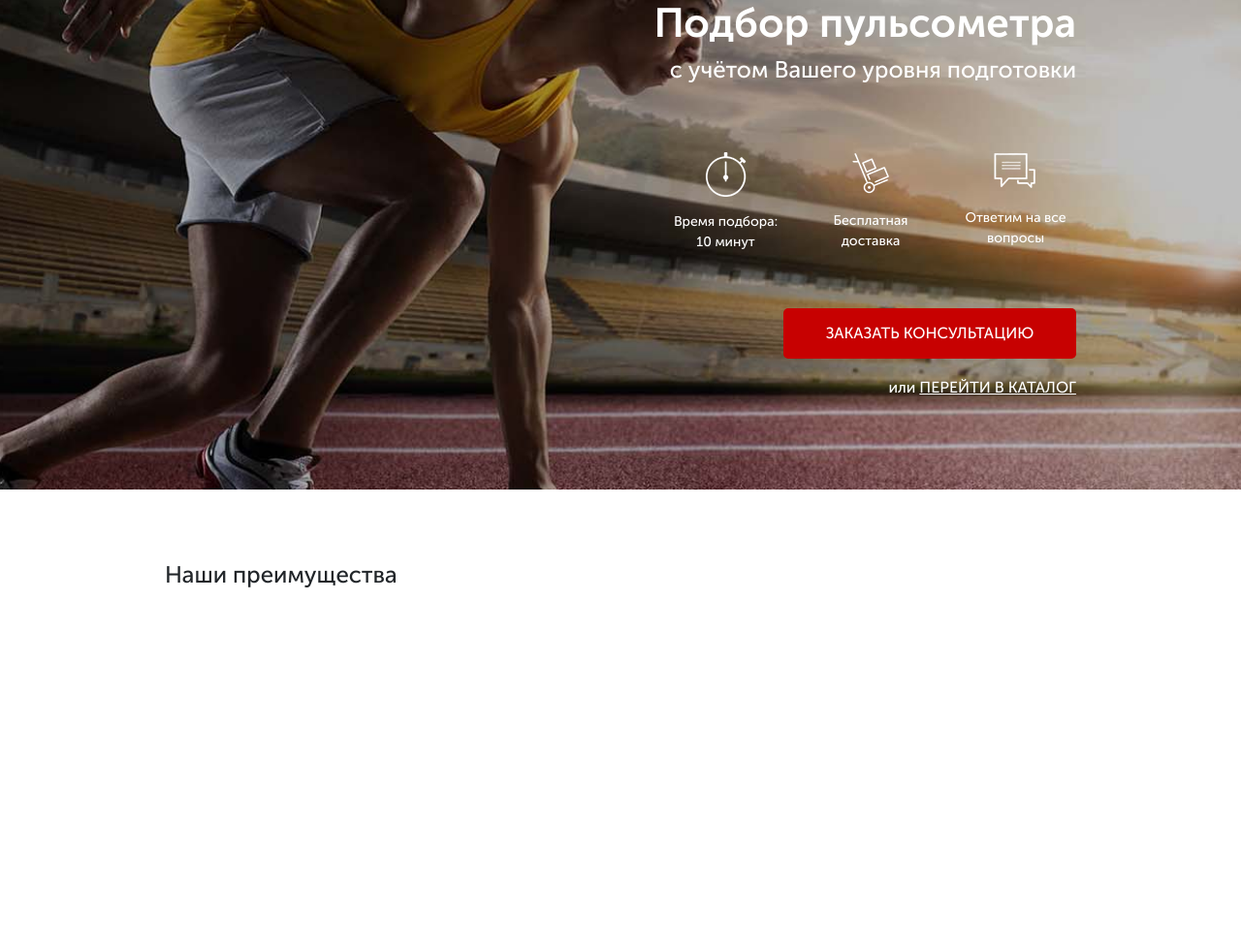
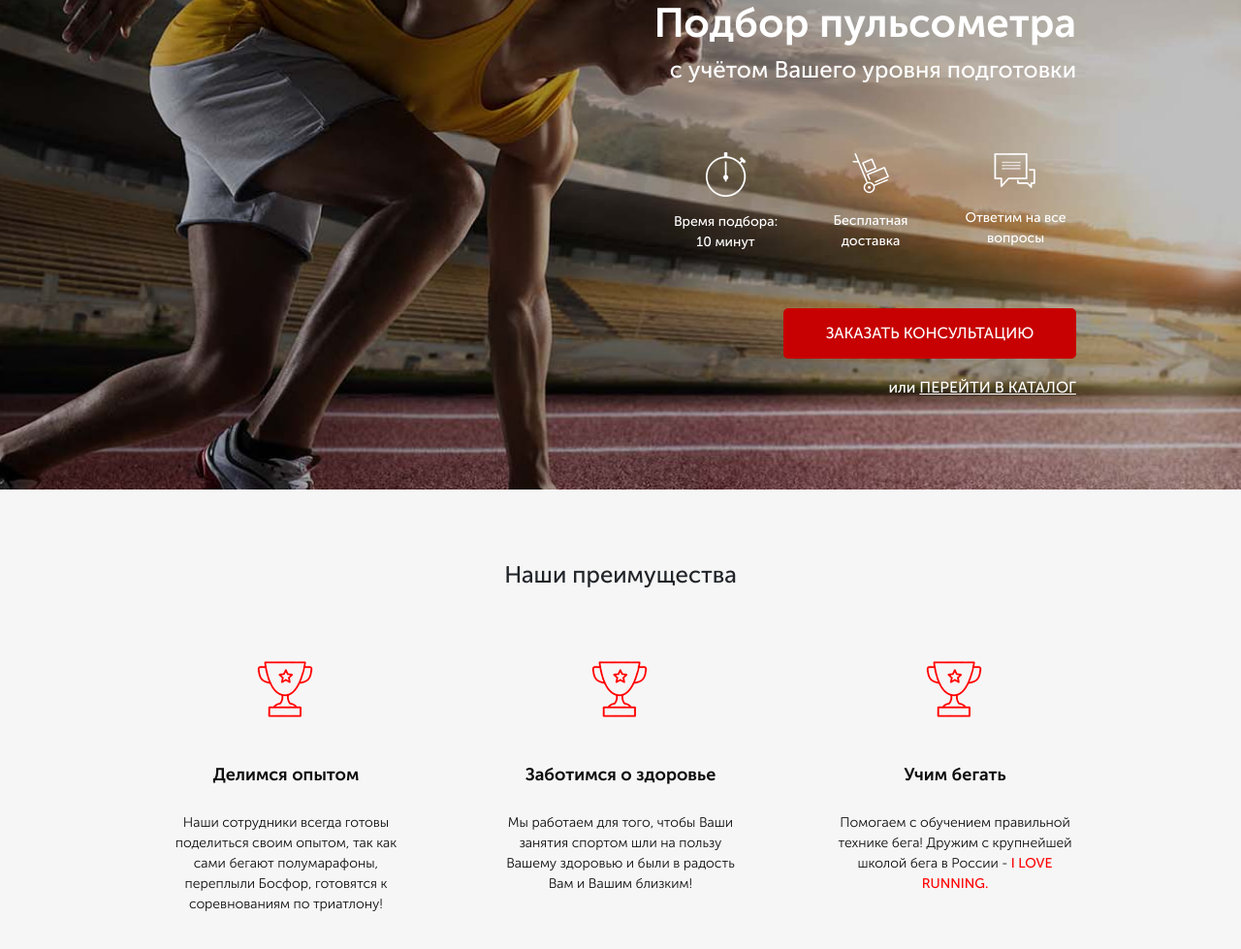
Before and after one commit to Renik07/pulse, a website: page src/index.html in a window 1280 px wide. Shown: the part 167-1146 px from the top of the page at 97% size. Drawn offline with Linux system fonts and the light colour scheme.

Commit message:
feat: add block Advantages

```diff
--- a/src/index.html
+++ b/src/index.html
@@ -1,20 +1,20 @@
 <!DOCTYPE html>
 <html lang="ru">
   <head>
-	<meta charset="UTF-8">
-	<meta name="viewport" content="width=device-width, initial-scale=1.0">
+    <meta charset="UTF-8" />
+    <meta name="viewport" content="width=device-width, initial-scale=1.0" />
     <title>RunSmart - подбор пульсометра</title>
-	<link rel="shortcut icon" href="icons/favicon.ico" type="image/x-icon">
-	<link rel="stylesheet" href="css/bootstrap-reboot.min.css">
-	<link rel="stylesheet" href="css/fonts.css">
-	<link rel="stylesheet" href="css/style.min.css">
+    <link rel="shortcut icon" href="icons/favicon.ico" type="image/x-icon" />
+    <link rel="stylesheet" href="css/bootstrap-reboot.min.css" />
+    <link rel="stylesheet" href="css/fonts.css" />
+    <link rel="stylesheet" href="css/style.min.css" />
   </head>
   <body>
     <div class="promo">
       <div class="container">
         <header class="header">
           <a href="" class="header__logo">
-					<img src="icons/header/logo.png" alt="Логотип RunSmart">
+            <img src="icons/header/logo.png" alt="Логотип RunSmart" />
           </a>
           <div class="header__official">
             Официальный представитель
@@ -32,15 +32,15 @@
           <h2 class="promo__subtitle">с учётом Вашего уровня подготовки</h2>
           <div class="promo__icons">
             <div class="promo__icon">
-						<img src="icons/promo/time.png" alt="time">
+              <img src="icons/promo/time.png" alt="time" />
               Время подбора: 10 минут
             </div>
             <div class="promo__icon">
-						<img src="icons/promo/delivery.png" alt="delivery">
-						Бесплатная	доставка
+              <img src="icons/promo/delivery.png" alt="delivery" />
+              Бесплатная доставка
             </div>
             <div class="promo__icon">
-						<img src="icons/promo/answer.png" alt="answer">
+              <img src="icons/promo/answer.png" alt="answer" />
               Ответим на все вопросы
             </div>
           </div>
@@ -54,13 +54,35 @@
     </div>
     <section class="advantages">
       <div class="container">
-			<h2 class="advantages__title">Наши преимущества</h2>
-
-
-
+        <h2 class="title">Наши преимущества</h2>
+        <div class="advantages__wrapper">
+          <div class="advantages__item">
+            <img src="icons/advantages/cup.png" alt="cup" />
+            <div class="advantages__subtitle">Делимся опытом</div>
+            <div class="advantages__descr">
+              Наши сотрудники всегда готовы поделиться своим опытом, так как
+              сами бегают полумарафоны, переплыли Босфор, готовятся к
+              соревнованиям по триатлону!
             </div>
-
-
+          </div>
+          <div class="advantages__item">
+            <img src="icons/advantages/cup.png" alt="cup" />
+            <div class="advantages__subtitle">Заботимся о здоровье</div>
+            <div class="advantages__descr">
+              Мы работаем для того,
+							чтобы Ваши занятия спортом шли на пользу Вашему здоровью и были в радость Вам и Вашим близким!
+            </div>
+          </div>
+          <div class="advantages__item">
+            <img src="icons/advantages/cup.png" alt="cup" />
+            <div class="advantages__subtitle">Учим бегать</div>
+            <div class="advantages__descr">
+              Помогаем с обучением правильной технике бега!
+							Дружим с крупнейшей школой бега в России - <span>I love running.</span>
+            </div>
+          </div>
+        </div>
+      </div>
     </section>
   </body>
 </html>
--- a/src/sass/blocks/_advantages.scss
+++ b/src/sass/blocks/_advantages.scss
@@ -1,4 +1,30 @@
 .advantages {
 	min-height: 470px;
 	padding: 70px 0px 80px;
+	background-color: #F6F6F6;
+	text-align: center;
+	&__wrapper {
+		display: flex;
+		justify-content: space-between;
+		margin-top: 65px;
+	}
+	&__item {
+		max-width: 250px;
+	}
+	&__subtitle {
+		margin-top: 40px;
+		font-size: 18px;
+		color: #0D0D0D;
+		font-weight: 700;
+	}
+	&__descr {
+		margin-top: 25px;
+		font-size: 14px;
+		color: #0D0D0D;
+		font-weight: 300;
+		span {
+			text-transform: uppercase;
+			color: red;
+		}
+	}
 }
```
Also changed, not shown: src/css/style.min.css, src/icons/advantages/cup.png (added), src/icons/advantages/heart.png (added), src/icons/advantages/shoe.png (added). Lines whose indentation alone changed are shown as unchanged.
